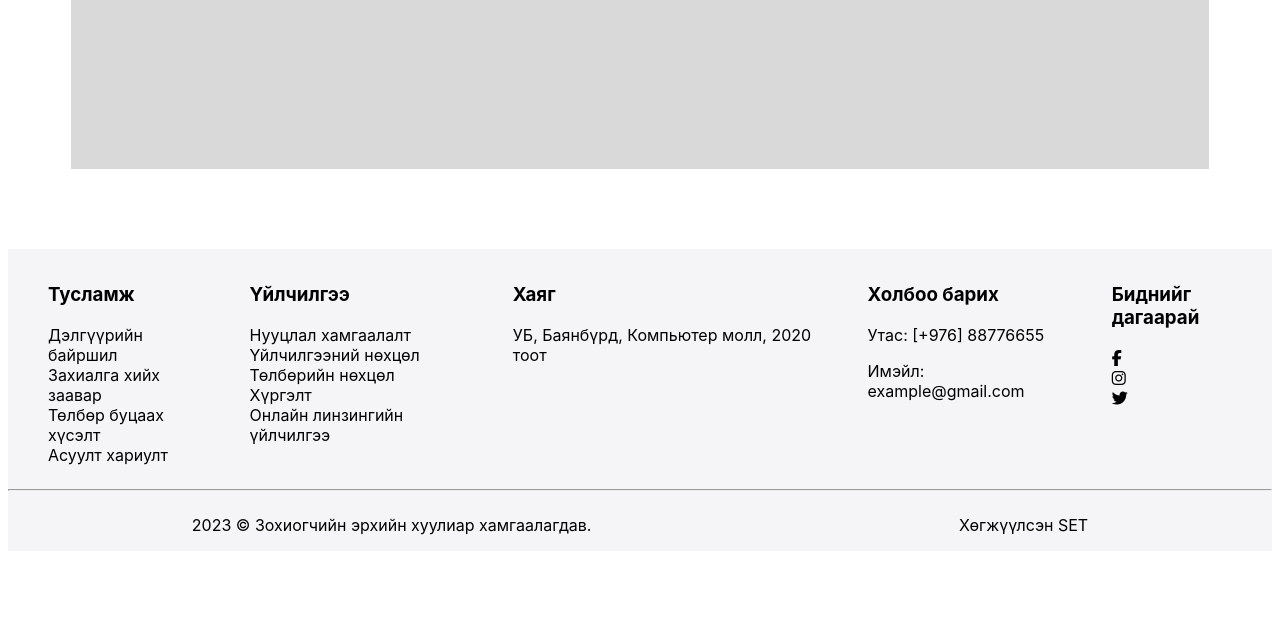
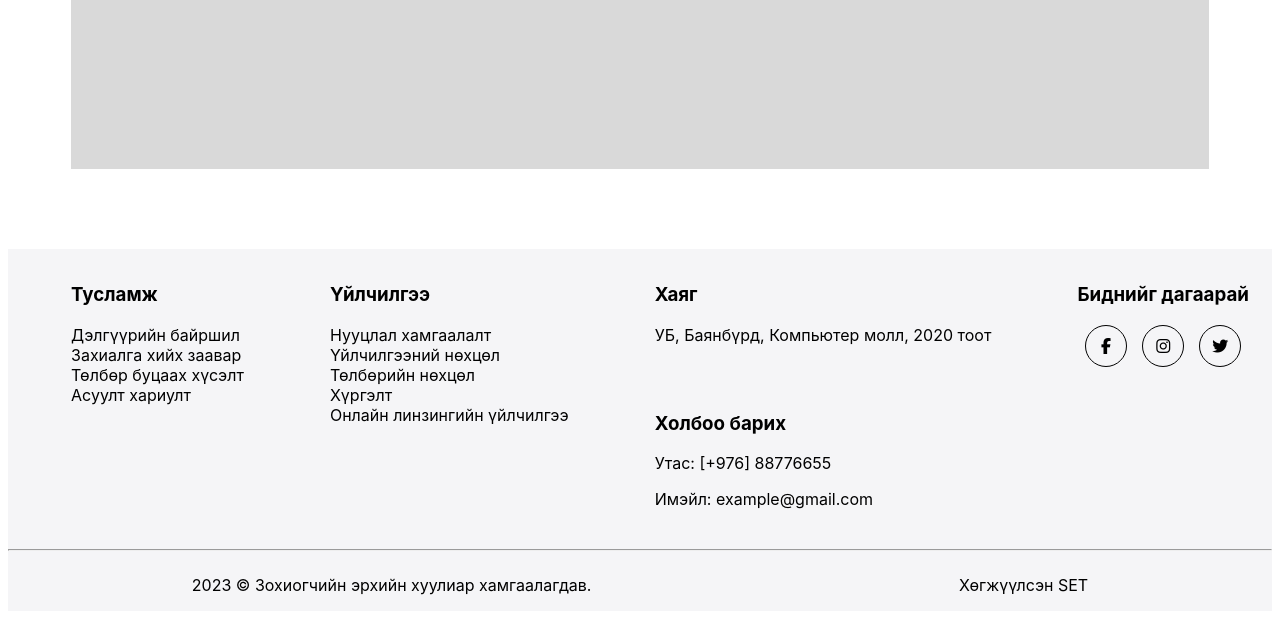
Before and after one commit to TemuujinB/web-team-collab, a plain HTML site: page product.html in a window 1280 px wide. Shown: the part 1284-1903 px from the top of the page. Before the commit the page ends 1843 px from the top, so only its background shows below. Drawn offline with Linux system fonts and the light colour scheme; a web font is replaced by a local one.

Commit message:
headerfooter goldo 1 csstei bhu

```diff
--- a/header_footer.css
+++ b/header_footer.css
@@ -32,9 +32,31 @@ header .middle{
 footer{
     background-color: #f5f5f7;
 }
+footer i{
+    width: 5vh;
+    height: 5vh;
+    border: 1px solid black;
+    border-radius: 30px;
+}
+.fa-brands, .fab {
+    font-weight: 400;
+    display: flex;
+    justify-content: center;
+    align-items: center;
+}
 footer nav{
     width: var(--slide_width);
     display: flex;
     flex-direction: row;
     justify-content: space-around;
 }
+.add_num{
+    display: flex;
+    flex-direction: column;
+    align-items: flex-start;
+}
+.icon{
+    display: flex;
+    align-items: center;
+    justify-content: space-around;
+}
--- a/product.html
+++ b/product.html
@@ -103,7 +103,7 @@
                 <li><a href="">Хүргэлт</a></li>
                 <li><a href="">Онлайн линзингийн үйлчилгээ</a></li>
             </ul>
-
+            <nav class="add_num">
                 <ul>
                     <li>
                         <h3>Хаяг</h3>
@@ -118,14 +118,16 @@
                     <li><p>Утас: [+976] 88776655</p></li>
                     <li><p>Имэйл: example@gmail.com</p></li>
                 </ul>
-
+            </nav>
             <ul>
                 <li>
                     <h3>Биднийг дагаарай</h3>
                 </li>
+                <div class="icon">
                     <li><i class="fa-brands fa-facebook-f"></i></li>
                     <li><i class="fa-brands fa-instagram"></i></li>
                     <li><i class="fa-brands fa-twitter"></i></li>
+                </div>
             </ul>
         </nav>
         <hr>
```
Lines whose indentation alone changed are shown as unchanged.
